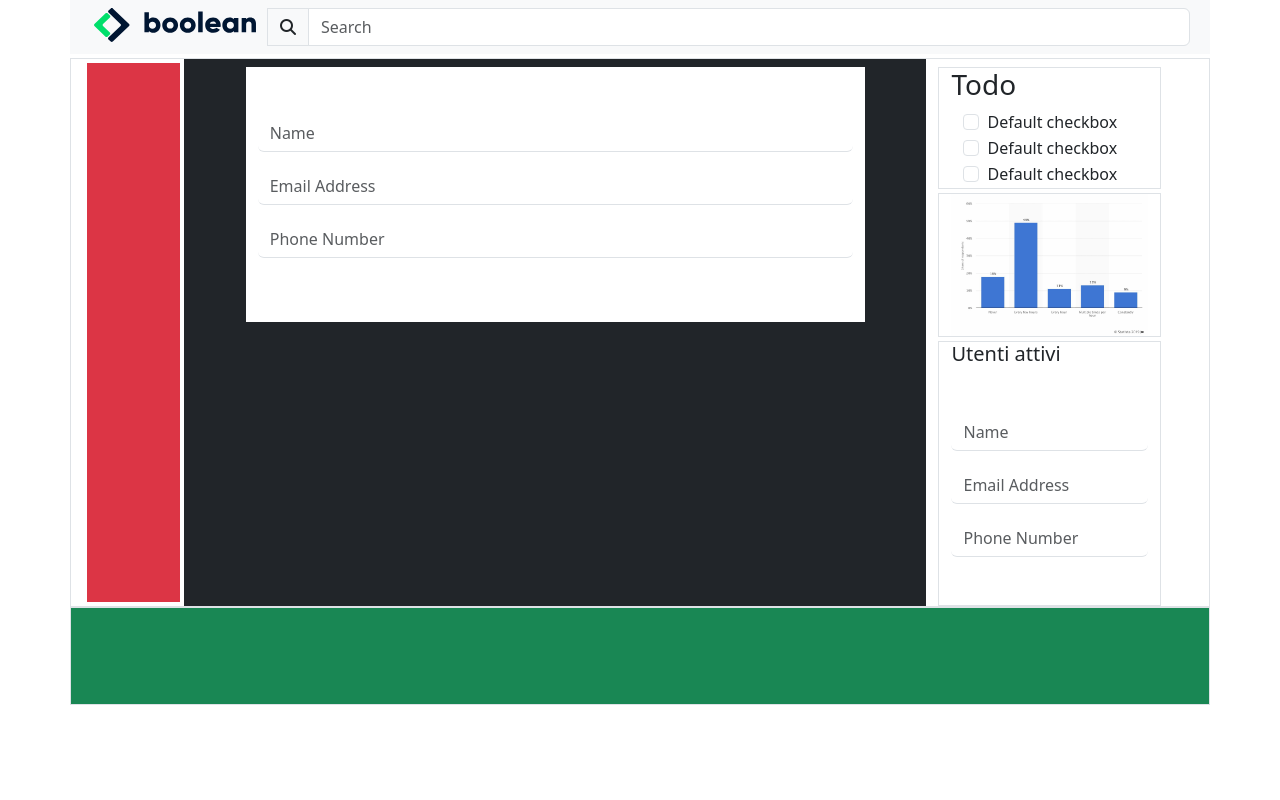
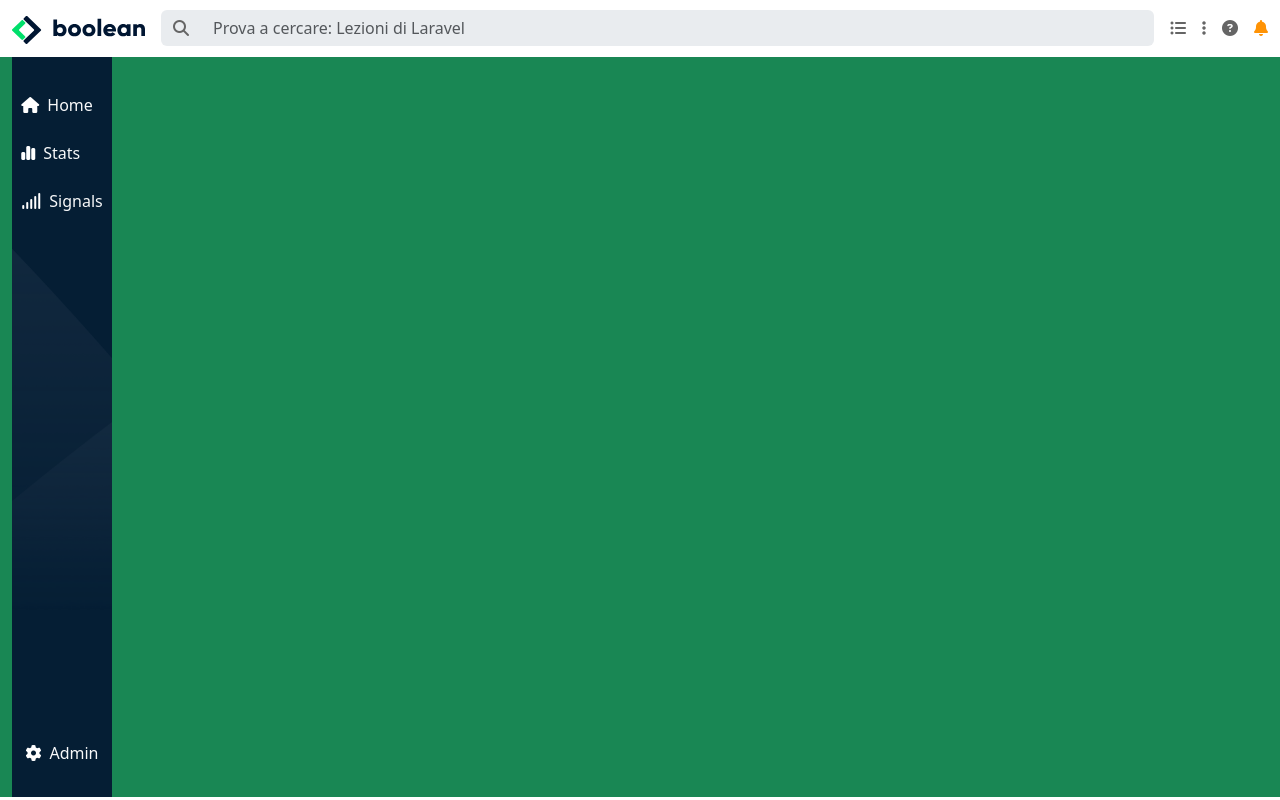
Before and after one commit to GiuseppeTrp/html-css-bootstrap-dashboard, a plain HTML site: page index.html in a window 1280 px wide. Drawn offline with nearby package versions, Linux system fonts and the light colour scheme.

Commit message:
finished nav-bar and side-bar .html and .css file

```diff
--- a/css/style.css
+++ b/css/style.css
@@ -0,0 +1,48 @@
+
+
+
+  /* header nav-bar */
+  header .image-small {
+    width: 40px;
+  }
+
+
+  .fa-bell {
+    color: rgb(255, 147, 5);
+  }
+
+  .fa-magnifying-glass, .fa-list-ul, .fa-circle-question, .fa-ellipsis-vertical{
+    color: rgb(101, 101, 101);
+  }
+
+  /* end header navbar */
+
+  /* main*/
+  main {
+    height: calc(100vh - 60px);
+
+  }
+
+  /* side-bar */
+
+
+
+  main > nav {
+
+    color: white;
+    height: 100%;
+    width: 100px;
+
+    background-image: url(../img/sidebar-bg.png);
+    background-size: cover;
+    background-position: center;
+    background-color: rgb(	5,30,52);
+  }
+
+  .list-menu:hover {
+    background-color: rgb(164, 164, 164);
+  }
+
+
+   /* end side-bar */
+/* end main */
--- a/index.html
+++ b/index.html
@@ -6,168 +6,97 @@
     <title>Bootstrap Dashboard</title>
     <!-- bootstrap -->
     <link href="https://cdn.jsdelivr.net/npm/bootstrap@5.3.2/dist/css/bootstrap.min.css" rel="stylesheet" integrity="sha384-T3c6CoIi6uLrA9TneNEoa7RxnatzjcDSCmG1MXxSR1GAsXEV/Dwwykc2MPK8M2HN" crossorigin="anonymous">
-
     <!-- fontawesome -->
     <link rel="stylesheet" href="https://cdnjs.cloudflare.com/ajax/libs/font-awesome/6.5.1/css/all.min.css" integrity="sha512-DTOQO9RWCH3ppGqcWaEA1BIZOC6xxalwEsw9c2QQeAIftl+Vegovlnee1c9QX4TctnWMn13TZye+giMm8e2LwA==" crossorigin="anonymous" referrerpolicy="no-referrer" />
-
-
-    <!-- stile -->
+    <!-- style -->
     <link rel="stylesheet" href="css/style.css">
   </head>
   <body >
-    <header class="container">
-
-        <nav class="navbar navbar-light  row bg-light ">
-
-            <form class="container-fluid">
-              <div class="input-group">
-                <div class="container col-2" >
-                    <div class="row">
-                        <img src="img/logo.svg" alt="">
+    <!-- header-nav -->
+    <header>
+      <nav class="navbar navbar-lg">
+        <div class="container-fluid">
+          <!-- logo -->
+          <a class="navbar-brand d-xs-block d-lg-none image-small" href="#">
+          <img class="img-fluid" src="img/mobile-logo.png" alt="logo"/>
+          </a>
+          <a class="navbar-brand d-none d-lg-block" href="#">
+          <img class="img-fluid" src="img/logo.svg" alt="logo"/>
+          </a>
+          <!-- end logo -->
+          <!-- search -->
+          <form class="d-flex flex-grow-1" role="search">
+            <div class="input-group-text bg-body-secondary rounded-0 rounded-start border-0">
+              <a href="">
+              <i class="fa-solid fa-magnifying-glass "></i>
+              </a>
             </div>
-
+            <input class="form-control text-light bg-body-secondary me-2 rounded-0 rounded-end border-0" type="search" placeholder="Prova a cercare: Lezioni di Laravel" aria-label="Search"/>
+          </form>
+          <!-- end search-->
+          <!-- icon and links -->
+          <div class="flex-grow-0">
+            <ul class="d-flex list-unstyled ms-auto mb-0">
+              <li class="nav-item mx-2 d-none d-lg-block">
+                <a class="nav-link" href="#">
+                <i class="fa-solid fa-list-ul"></i>
+                </a>
+              </li>
+              <li class="nav-item mx-2 d-none d-lg-block">
+                <a class="nav-link" href="#">
+                <i class="fa-solid fa-ellipsis-vertical"></i>
+                </a>
+              </li>
+              <li class="nav-item mx-2 d-none d-lg-block">
+                <a class="nav-link" href="#">
+                <i class="fa-solid fa-circle-question"></i>
+                </a>
+              </li>
+              <li class="nav-item dropstart ms-2">
+                <a class="nav-link" href="#" role="button" data-bs-toggle="dropdown" aria-expanded="false">
+                <i class="fa-solid fa-bell"></i>
+                </a>
+                <ul class="dropdown-menu">
+                  <li><a class="dropdown-item" href="#">Profilo</a></li>
+                  <li><a class="dropdown-item" href="#">Fatturazione</a></li>
+                  <li><a class="dropdown-item" href="#">Logout</a></li>
+                </ul>
+              </li>
+            </ul>
           </div>
-                <span class="input-group-text " id="basic-addon1"><i class="fa fa-search"></i></span>
-                <input class="form-control me-2" type="search" placeholder="Search" aria-label="Search">
+          <!-- end icon and links -->
         </div>
-            </form>
       </nav>
     </header>
-
-
-    <main class="container bg-white border d-flex flex-lg-row flex-md-column flex-xl-row  flex-sm-column flex-xs-column mt-lg-1">
-        <div class="bg-danger  row   col-lg-1  m-lg-1">
-
-            <form class="container-fluid  position-fixed col-lg-12">
-              <div class="input-group ">
-                <div class="container " >
-
-
+    <!-- end header-nav -->
+    <main class="d-flex container-fluid bg-success">
+      <!-- side-bar -->
+      <nav class="d-flex flex-column align-items-center py-3 ">
+        <!-- top side-bar -->
+        <ul class="p-0">
+          <li class="d-flex align-items-center list-unstyled my-3 px-2 py-1 list-menu">
+            <i class="fa-solid fa-house me-lg-2"></i><a href="#" class="d-none d-lg-block link-light link-underline-opacity-0">Home</a>
+          </li>
+          <li class="d-flex align-items-center list-unstyled my-3 px-2 py-1 list-menu">
+            <i class="fa-solid fa-chart-simple me-lg-2"></i><a href="#" class="d-none d-lg-block link-light link-underline-opacity-0">Stats</a>
+          </li>
+          <li class="d-flex align-items-center list-unstyled my-3 px-2 py-1 list-menu">
+            <i class="fa-solid fa-signal me-lg-2"></i><a href="#" class="d-none d-lg-block link-light link-underline-opacity-0">Signals</a>
+          </li>
+        </ul>
+        <!-- end top side-bar -->
+        <!-- bottom side-bar -->
+        <div class=" mt-auto">
+          <ul class="ps-0">
+            <li class="d-flex align-items-center list-unstyled my-3 list-menu">
+              <i class="fa-solid fa-gear me-lg-2"></i><a href="#" class="d-none d-lg-block link-light link-underline-opacity-0">Admin</a>
+            </li>
+          </ul>
         </div>
-
-              </div>
-            </form>
-        </div>
-
-
-        <section id="jumbo" class="bg-dark  col-lg-8" >
-            <div class="container bg-white col-10  mt-1 ">
-                <div class="row mt-2 ">
-                    <form class="my-5" >
-                        <div class="mb-3">
-                            <input type="text" class="form-control form-control border-0 border-bottom  shadow-none" id="inputName" aria-describedby="emailHelp" placeholder="Name">
-                        </div>
-                        <div class="mb-3">
-                            <input type="email" class="form-control form-control border-0 border-bottom  shadow-none" id="inputEmail" aria-describedby="emailHelp" placeholder="Email Address">
-                        </div>
-                        <div class="mb-3">
-                            <input type="number" class="form-control form-control border-0 border-bottom  shadow-none" id="inputPhoneNumber" aria-describedby="emailHelp" placeholder="Phone Number">
-                        </div>
-                    </form>
-                </div>
-
-            </div>
-
-
-        </section>
-
-
-        <section id="todo" class=" container diplay-md-none">
-            <div class="container border mt-2 ">
-                <div class="row bg-white ">
-                    <div>
-                        <h3>Todo</h3>
-                        <div class="container">
-                            <div class="form-check ">
-                                <input class="form-check-input" type="checkbox" value="" id="flexCheckDefault">
-                                <label class="form-check-label" for="flexCheckDefault">
-                                  Default checkbox
-                                </label>
-                            </div>
-                            <div class="form-check">
-                                <input class="form-check-input" type="checkbox" value="" id="flexCheckDefault">
-                                <label class="form-check-label" for="flexCheckDefault">
-                                  Default checkbox
-                                </label>
-                            </div>
-                            <div class="form-check">
-                                <input class="form-check-input" type="checkbox" value="" id="flexCheckDefault">
-                                <label class="form-check-label" for="flexCheckDefault">
-                                  Default checkbox
-                                </label>
-                            </div>
-                        </div>
-
-                    </div>
-                </div>
-            </div>
-            <div class="container border mt-1">
-                <div class="row">
-                    <div class="col">
-                        <div class="my_card">
-                            <img src="img/stats.jpeg" alt="" class="img-fluid ">
-                        </div>
-                    </div>
-
-
-                </div>
-
-            </div>
-            <div class="container border mt-1">
-                <div>
-                    <h5>Utenti attivi</h5>
-                    <form class="my-5" >
-                        <div class="mb-3">
-                            <input type="text" class="form-control form-control border-0 border-bottom  shadow-none" id="inputName" aria-describedby="emailHelp" placeholder="Name">
-                        </div>
-                        <div class="mb-3">
-                            <input type="email" class="form-control form-control border-0 border-bottom  shadow-none" id="inputEmail" aria-describedby="emailHelp" placeholder="Email Address">
-                        </div>
-                        <div class="mb-3">
-                            <input type="number" class="form-control form-control border-0 border-bottom  shadow-none" id="inputPhoneNumber" aria-describedby="emailHelp" placeholder="Phone Number">
-                        </div>
-                    </form>
-
-
-                </div>
-            </div>
-
-
-
-
-        </section>
-
-        <footer>
-            <div class="container col-12 bg-success">
-                <div class="row  col-12 bg-white">
-
-
-
-                </div>
-            </div>
-        </footer>
-
-
-
+        <!-- end bottom side-bar -->
+      </nav>
+      <!-- end side-bar -->
     </main>
-    <footer>
-        <div class="container border p-5 bg-success">
-            <div class="row">
-
-            </div>
-
-        </div>
-
-    </footer>
-
-
-
-
-
-
-
-
     <script src="https://cdn.jsdelivr.net/npm/bootstrap@5.3.2/dist/js/bootstrap.bundle.min.js" integrity="sha384-C6RzsynM9kWDrMNeT87bh95OGNyZPhcTNXj1NW7RuBCsyN/o0jlpcV8Qyq46cDfL" crossorigin="anonymous"></script>
-
   </body>
 </html>
```
Lines whose indentation alone changed are shown as unchanged.
